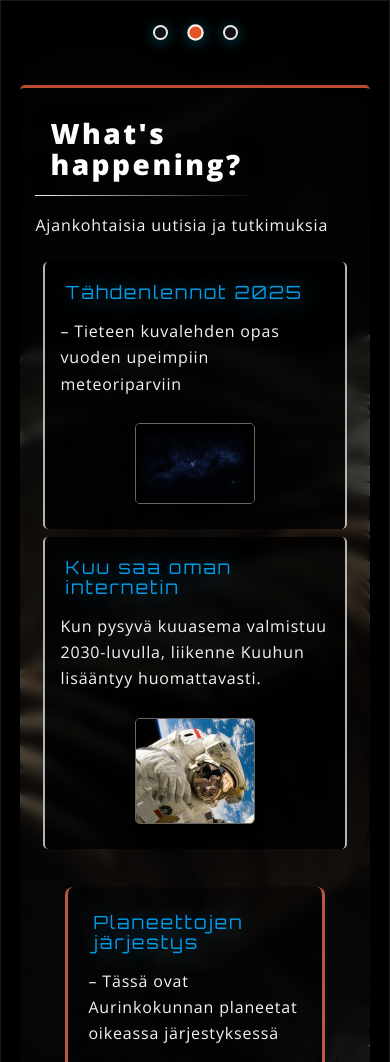
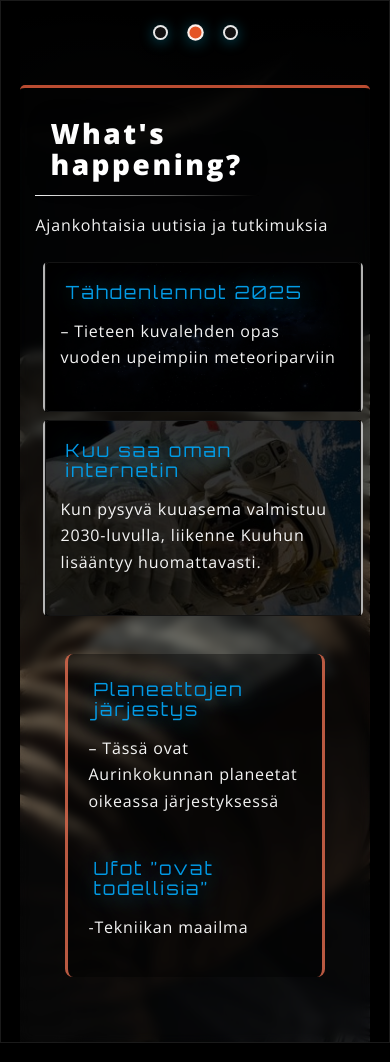
Before and after one commit to Aiche-H/WEB_15_group_3_project, a plain HTML site: page index.html in a window 390 px wide. Shown: the part 921-1983 px from the top of the page. Drawn offline with nearby package versions, Linux system fonts and the light colour scheme.

Commit message:
responsiivisuuden parannus

```diff
--- a/pages/index/local-css/style.css
+++ b/pages/index/local-css/style.css
@@ -326,19 +326,48 @@ h4 {
   .container-box {
     flex-direction: column;
     align-items: center;
+    position: relative;
+    display: flex;
+    flex-wrap: wrap;
+    width: 100% !important;
   }
 
-  .text-column,
-  .image-column {
-    flex: none;
+  .text-column {
+    flex: 1.5;
+    position: relative;
+    z-index: 2;
     width: 100%;
     margin-bottom: 10px;
   }
 
+  .image-column {
+    position: absolute;
+    top: 0;
+    left: 0;
+    width: 100%;
+    height: 100%;
+    z-index: 1;
+    overflow: hidden;
+  }
+
+  .image-column::before {
+    content: "";
+    position: absolute;
+    top: 0;
+    left: 0;
+    width: 100%;
+    height: 100%;
+    background: rgba(0, 0, 0, 0.8);
+    z-index: 1;
+  }
+
   .image-column img {
-    max-width: 100%;
-    margin: 0 auto;
-    display: block;
+    width: 100% !important;
+    height: 100% !important;
+    object-fit: cover;
+    border-radius: 5px;
+    border: 1px solid rgba(255, 255, 255, 0.4);
+    box-shadow: 0 2px 14px rgba(0, 0, 0, 0.9);
   }
 }
 
@@ -390,7 +419,7 @@ section {
 
 .image-column img {
   height: auto;
-  max-width: 120px;
+  width: 120px;
   border-radius: 5px;
   border: 1px solid rgba(255, 255, 255, 0.4);
   box-shadow: 0 2px 14px rgba(0, 0, 0, 0.9);
```
